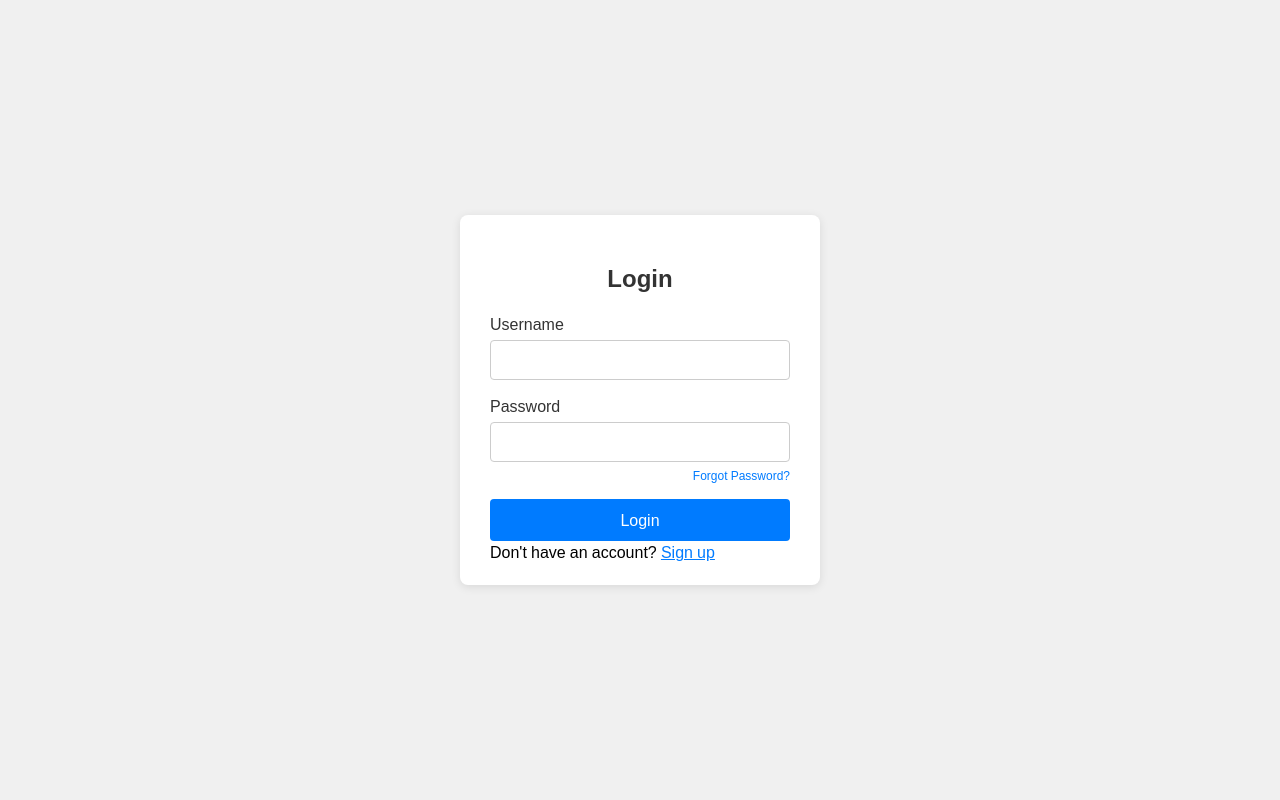
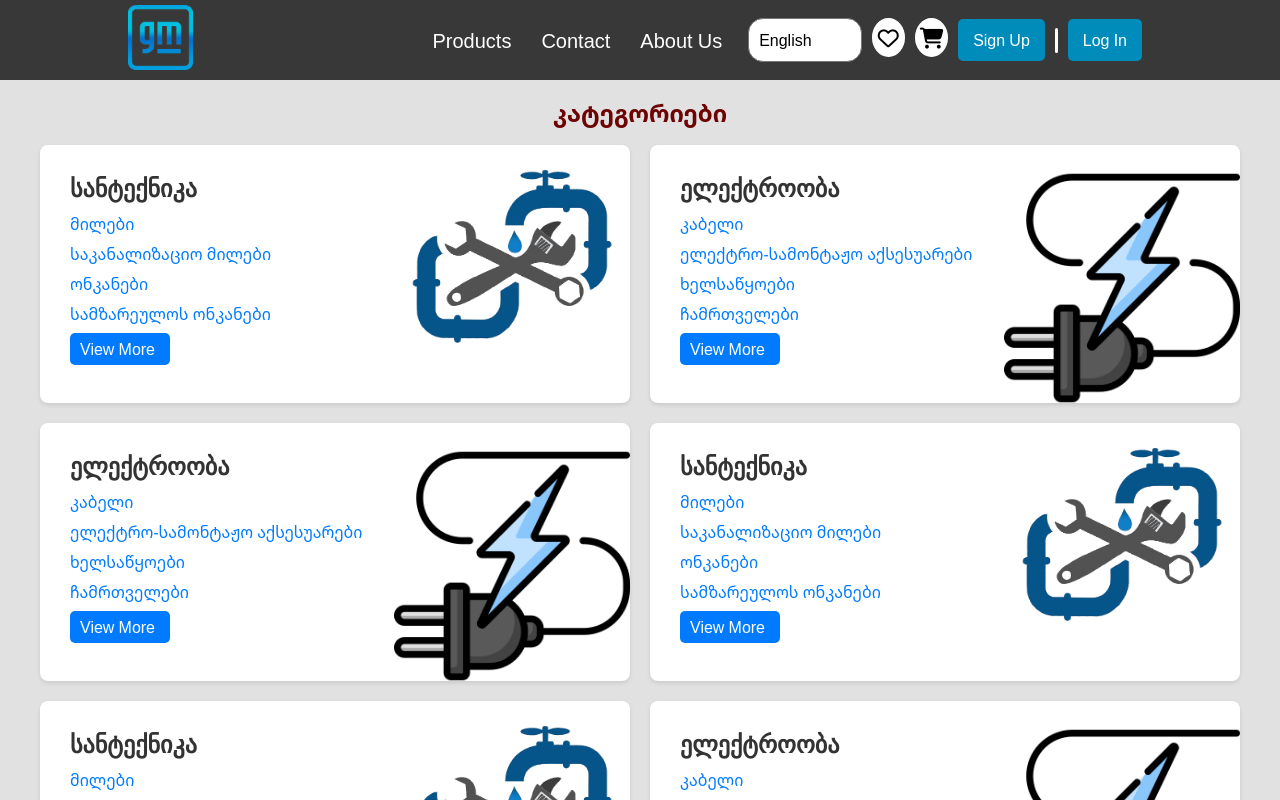
Before and after one commit to NikaShabashvili03/b2b_front, a React (Create React App) app: page / in a window 1280 px wide. Before the commit this address led to /login. Shown: the top 800 px of the page. Built offline with nearby package versions, Linux system fonts and the light colour scheme; no server answers.

Commit message:
login reg

```diff
--- a/src/App.js
+++ b/src/App.js
@@ -8,7 +8,7 @@ import Uploader from './components/products/Uploader/Uploader';
 import Payment from './components/products/Payment/Payment';
 import Main from './components/Main/Main';
 import Login from './components/Login/Login';
-import { AuthProvider, useAuth } from './context/AuthContext';
+import { useAuth } from './context/AuthContext';
 import RegistrationForm from './components/Register/RegistrationForm';
 
 
@@ -19,7 +19,7 @@ function App() {
         <Routes>
             <Route path='/login' element={!isAuthentifcated ? <Login/> : <Navigate to={'/'}/>}/>
             <Route path='/register' element={!isAuthentifcated ? <RegistrationForm/> : <Navigate to={'/'}/>}/>
-            <Route element={isAuthentifcated ? <Main/> : <Navigate to={'/login'}/>}>
+            <Route element={!isAuthentifcated ? <Main/> : <Navigate to={'/login'}/>}>
                 <Route path="/" element={<Categories />} />
                 <Route path="/Products" element={<Products />} />
                 <Route path="/Shoppingcart" element={<Shoppingcart/>} />
--- a/src/components/Login/Login.js
+++ b/src/components/Login/Login.js
@@ -1,26 +1,35 @@
-import React from 'react';
+import React, { useState } from 'react';
 import styles from './login.module.css';
 import { Link } from 'react-router-dom';
+import { useDispatch } from 'react-redux';
+import { loginUser } from '../../redux/slices/authSlice';
+import { useAuth } from '../../context/AuthContext';
 
 const Login = () => {
+    const dispatch = useDispatch();
+    const [email, setEmail] = useState('');
+    const [password, setPassword] = useState("");
+    const { login } = useAuth();
     return (
         <div className={styles.wrapper}>
             <div className={styles['container-reg']}>
-                <form className={styles['login-form']}>
+                <form onSubmit={(e) => {
+                            e.preventDefault()
+                            login({ email, password })
+                    }} className={styles['login-form']}>
                     <h2>Login</h2>
                     <div className={styles['input-group']}>
                         <label>Username</label>
-                        <input type="text" id="username" name="username" required="" />
+                        <input value={email} onChange={(e) => setEmail(e.target.value)} type="text" id="username" name="username" required="" />
                     </div>
                     <div className={styles['input-group']}>
                         <label>Password</label>
-                        <input type="password" id="password" name="password" required="" />
+                        <input value={email} onChange={(e) => setPassword(e.target.value)} type="password" id="password" name="password" required="" />
                         <a href="#" className={styles['forgot-password']}>
                             Forgot Password?
                         </a>
                     </div>
                     <button
-                        onClick={() => localStorage.setItem("password", "1")}
                         type="submit"
                         className={styles['login-button']}
                     >
--- a/src/components/Register/RegistrationForm.js
+++ b/src/components/Register/RegistrationForm.js
@@ -1,10 +1,30 @@
-import React from 'react';
+import React, { useState } from 'react';
 import styles from './RegistrationForm.module.css'; // Import the CSS module
+import { useAuth } from '../../context/AuthContext';
 
 const RegistrationForm = () => {
+  const { register } = useAuth();
+
+  const [data, setData] = useState({
+    company: "",
+    position: "",
+    indentify: "",
+    name: "",
+    lastname: "",
+    phone: "",
+    email: "",
+    password: "",
+    rePassowrd: ""
+  })
   return (
     <div className={styles.App}> {/* Applying App class from the CSS module */}
-      <form className={styles.registrationform}>
+      <form onSubmit={() => {
+        if(data.password !== data.rePassword) return;
+            register({
+
+            })
+        }}
+      className={styles.registrationform}>
         <h2>Sign Up</h2> {/* Title */}
 
         <div className={styles.formgroup}>
@@ -55,7 +75,7 @@ const RegistrationForm = () => {
         <div className={styles.formgroup}>
           <input
             type="email"
-            placeholder="Phone Number"
+            placeholder="Email"
             className={styles.forminput}
             required
           />
```
Also changed, not shown: src/redux/slices/authSlice.js (line endings or trailing spaces), 1 other file (tests, documents, lock files or other folders).
